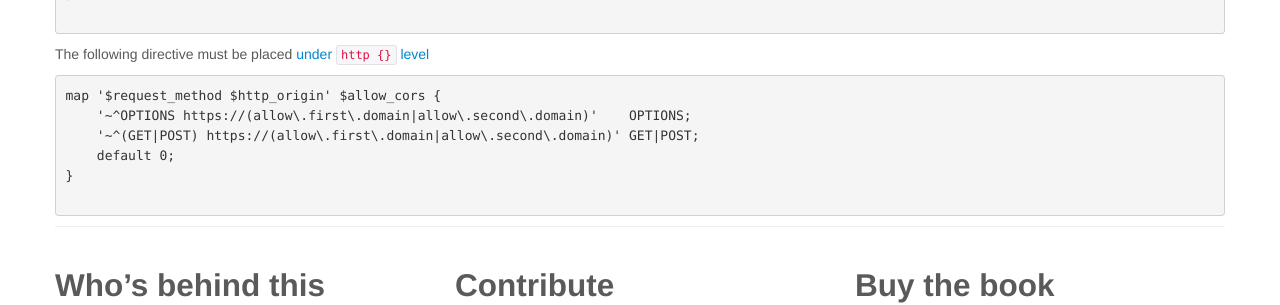
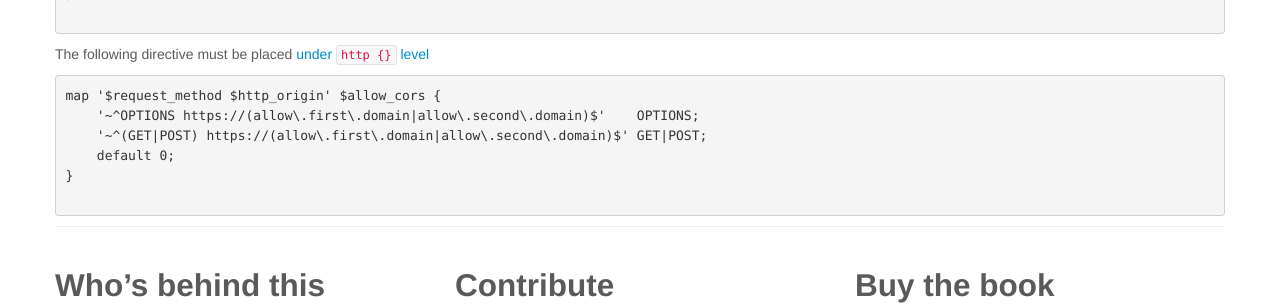
Before and after one commit to monsur/enable-cors.org, a Jekyll site: the page built from server_nginx.html, in a window 1280 px wide. Shown: the part 1424-1729 px from the top of the page. Built offline with Jekyll 4.4.1, drawn with Linux system fonts in a browser that asks for light colours; part of the change alters nothing that is shown.

```diff
--- a/server_nginx.html
+++ b/server_nginx.html
@@ -73,8 +73,8 @@ location / {
     <p>The following directive must be placed <a href="https://stackoverflow.com/questions/27358804/nginx-map-directive-why-is-it-allowed-only-on-http-level">under <code>http {}</code> level</a></p>
     <pre class="code">
 map '$request_method $http_origin' $allow_cors {
-    '~^OPTIONS https://(allow\.first\.domain|allow\.second\.domain)'    OPTIONS;
-    '~^(GET|POST) https://(allow\.first\.domain|allow\.second\.domain)' GET|POST;
+    '~^OPTIONS https://(allow\.first\.domain|allow\.second\.domain)$'    OPTIONS;
+    '~^(GET|POST) https://(allow\.first\.domain|allow\.second\.domain)$' GET|POST;
     default 0;
 }
     </pre>
```
